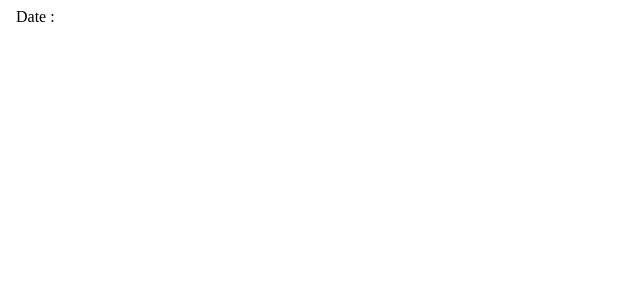
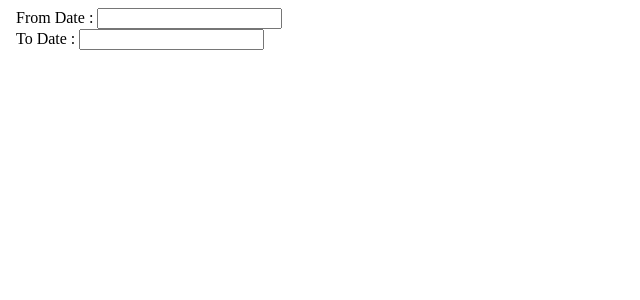
Before and after one commit to sunghunchoi/range-date-picker, a React (Create React App) app: page / in a window 1280 px wide. Shown: the top 300 px of the page, without its empty margins (0-640 px from the left). Built offline with nearby package versions, Linux system fonts and the light colour scheme.

Commit message:
add react-input-mask

```diff
--- a/package.json
+++ b/package.json
@@ -14,8 +14,10 @@
     "@types/node": "^16.18.11",
     "@types/react": "^18.0.26",
     "@types/react-dom": "^18.0.10",
+    "@types/react-input-mask": "^3.0.2",
     "react": "^18.2.0",
     "react-dom": "^18.2.0",
+    "react-input-mask": "^3.0.0-alpha.2",
     "react-scripts": "5.0.1",
     "styled-components": "^5.3.6",
     "typescript": "^4.9.4",
--- a/src/components/CustomDateInput.tsx
+++ b/src/components/CustomDateInput.tsx
@@ -1,9 +1,28 @@
-import React from 'react';
+import React, {useRef} from 'react';
+import InputMask, {ReactInputMask} from "react-input-mask";
 
 function CustomDateInput() {
+    const fromDateInputRef = useRef<HTMLInputElement>(null);
+    const toDateInputDivRef = useRef<HTMLDivElement>(null);
+
+    const handleKeyDown = (e: React.KeyboardEvent<HTMLInputElement>) => {
+        if (e.nativeEvent.isComposing || e.key !== 'Enter') return
+        console.log("Enter!")
+        if(toDateInputDivRef) {
+            toDateInputDivRef.current?.querySelector("input")?.focus();
+        }
+    }
+
     return (
         <div>
-            <span>Date : </span>
+            <div>
+                <span>From Date : </span>
+                <InputMask onKeyDown={handleKeyDown} mask="9999-99-99" />
+            </div>
+            <div ref={toDateInputDivRef}>
+                <span>To Date : </span>
+                <InputMask mask="9999-99-99" />
+            </div>
         </div>
     )
 
```
Also changed, not shown: 1 other file (tests, documents, lock files or other folders).
